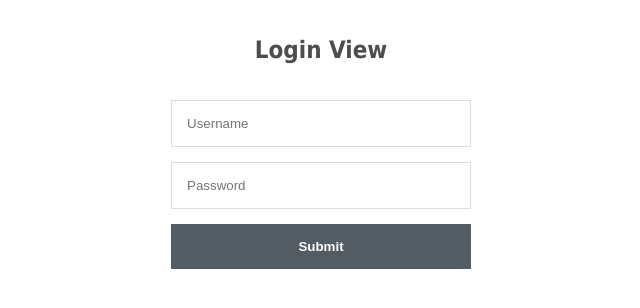
After one commit to its-jackson/assignment-1-web-development, a Node server app: page /login in a window 1280 px wide. The commit adds this page. Shown: the top 308 px of the page, without its empty margins (319-959 px from the left). Run offline with Node 20, Linux system fonts and the light colour scheme; some libraries are stand-ins or nearby versions.

Commit message:
added login

```diff
--- a/app.js
+++ b/app.js
@@ -2,14 +2,28 @@
 var express = require('express');
 var app = express();
 
+var passport = require('passport');
+
+// express sessions module
+var session = require('express-session');
+
 // mongoose module
 var mongoose = require('mongoose');
+
+// mongoose passport
+const passportLocalMongoose = require('passport-local-mongoose');
+
+// ensure lgoin
+const connectEnsureLogin = require('connect-ensure-login');
 
 // body parser
 var bodyParser = require('body-parser');
 
 // book database route
 let contactListModel = require('./models/contacts');
+
+// user db
+let userModel = require('./models/users');
 
 // port for server 8080 if not set
 // for heroku cloud hosting
@@ -21,7 +35,6 @@ let port = process.env.PORT || 8080;
 const MONGODB_URI = 'mongodb+srv://admin:au8MwyULoOhdXRoz@cluster0.nsvts.mongodb.net/myFirstDatabase?retryWrites=true&w=majority';
 const db = require('./db');
 
-
 mongoose
 .connect(MONGODB_URI || db.URI)
 .catch(err => console.log(err));
@@ -32,26 +45,48 @@ mongodb.on('connected', () => {
   console.log('Connected mongodb');
 });
 
-//mongodb.on('error', console.error.bind(console, 'Connection Error'));
-
-// mongodb.once('open', ()=> {
-//   console.log("Connected to MongoDB...")
-// })
-
 // view engine ejs
 app.set('view engine', 'ejs');
 
 // define the static file path
 app.use(express.static(__dirname+'/public'));
 
+// session
+app.use(session({
+	secret: 'secret',
+	resave: true,
+	saveUninitialized: true
+}));
+
 // accept url encoded
-
 app.use(bodyParser.urlencoded({
   extended: true
 }));
 
 // accept json
 app.use(bodyParser.json());
+
+// passport
+app.use(passport.initialize());
+app.use(passport.session());
+// Passport Local Strategy
+passport.use(userModel.createStrategy());
+// To use with sessions
+passport.serializeUser(userModel.serializeUser());
+passport.deserializeUser(userModel.deserializeUser());
+
+// login page route
+app.get('/login', function(req, res) {
+  res.render('pages/login', {
+
+  });
+});
+
+// Post Route: /login
+app.post('/login', passport.authenticate('local', { failureRedirect: '/login' }),  function(req, res) {
+	console.log(req.user)
+	res.redirect('/list');
+});
 
 // res.render to load up view file
 // home page route
@@ -119,7 +154,7 @@ app.get('/contact', function(req, res) {
 });
 
 // list page route
-app.get('/list', function(req, res) {
+app.get('/list', connectEnsureLogin.ensureLoggedIn(), function(req, res) {
   contactListModel.find((err, ContactList) => {
     if (err) {
         return console.error(err);
--- a/models/contacts.js
+++ b/models/contacts.js
@@ -1,4 +1,3 @@
-let express = require('express');
 // mongoose module
 var mongoose = require('mongoose');
 // create a model class
--- a/package.json
+++ b/package.json
@@ -11,10 +11,15 @@
   "license": "ISC",
   "dependencies": {
     "body-parser": "^1.19.0",
+    "connect-ensure-login": "^0.1.1",
     "ejs": "^3.1.6",
     "express": "^4.17.1",
+    "express-session": "^1.17.2",
     "mongoose": "^6.0.10",
     "nodemon": "^2.0.13",
+    "passport": "^0.5.0",
+    "passport-local": "^1.0.0",
+    "passport-local-mongoose": "^6.1.0",
     "save": "^2.4.0"
   }
 }
--- a/views/pages/list.ejs
+++ b/views/pages/list.ejs
@@ -38,7 +38,7 @@
                             <td class="text-center"><%= ContactList[i].phone %></td>
                             <td class="text-center"><%= ContactList[i].email %></td>
                             <td class="text-center">
-                                <a href="edit/<%= ContactList[i]._id %>" class="btn btn-primary">Edit</a>
+                                <a href="/edit/<%= ContactList[i]._id %>" class="btn btn-primary">Edit</a>
                             </td>
                             <td class="text-center">
                                 <a href="/delete/<%= ContactList[i]._id %>" class="btn btn-danger">Delete</a>
--- /dev/null
+++ b/views/pages/login.ejs
@@ -0,0 +1,48 @@
+<!DOCTYPE html>
+<html>
+	<head>
+		<meta charset="utf-8">
+		<title>Login Form Tutorial</title>
+		<style>
+		.login-form {
+			width: 300px;
+			margin: 0 auto;
+			font-family: Tahoma, Geneva, sans-serif;
+		}
+		.login-form h1 {
+			text-align: center;
+			color: #4d4d4d;
+			font-size: 24px;
+			padding: 20px 0 20px 0;
+		}
+		.login-form input[type="password"],
+		.login-form input[type="text"] {
+			width: 100%;
+			padding: 15px;
+			border: 1px solid #dddddd;
+			margin-bottom: 15px;
+			box-sizing:border-box;
+		}
+		.login-form input[type="submit"] {
+			width: 100%;
+			padding: 15px;
+			background-color: #535b63;
+			border: 0;
+			box-sizing: border-box;
+			cursor: pointer;
+			font-weight: bold;
+			color: #ffffff;
+		}
+		</style>
+	</head>
+	<body>
+		<div class="login-form">
+			<h1>Login View</h1>
+			<form action="/login" method="POST">
+				<input type="text" name="username" placeholder="Username" required>
+				<input type="password" name="password" placeholder="Password" required>
+				<input type="submit">
+			</form>
+		</div>
+	</body>
+</html>
--- a/views/partials/header.ejs
+++ b/views/partials/header.ejs
@@ -19,5 +19,8 @@
       <li class="nav-item">
         <a class="nav-link" href="/list">Business Contacts</a>
       </li>
+      <li class="nav-item">
+        <a class="nav-link" href="/login">Login</a>
+      </li>
     </ul>
   </nav>
```
Also changed, not shown: models/users.js (added, +15 -0 lines), views/pages/index.ejs (line endings or trailing spaces), views/pages/secret.ejs (added), 1 other file.
